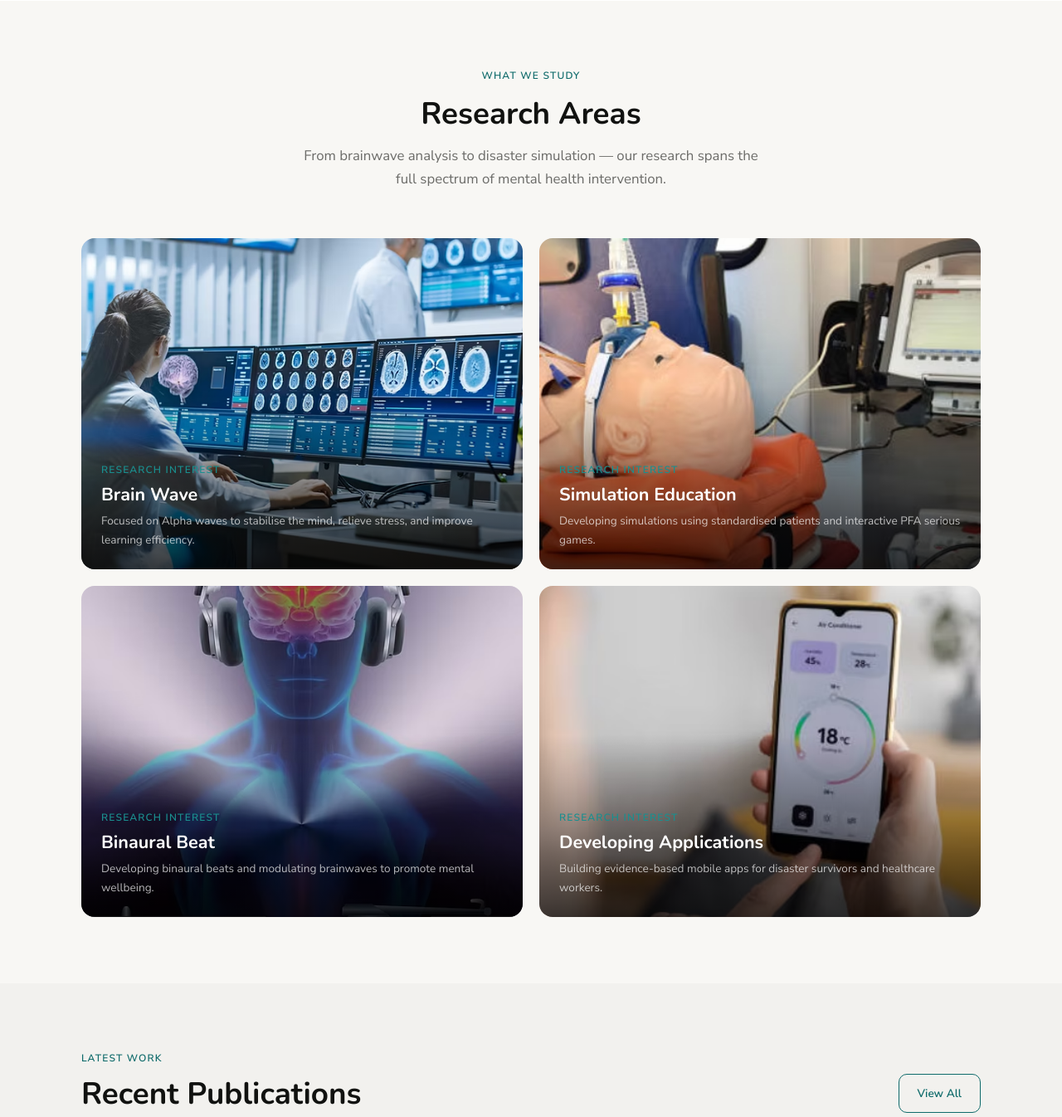
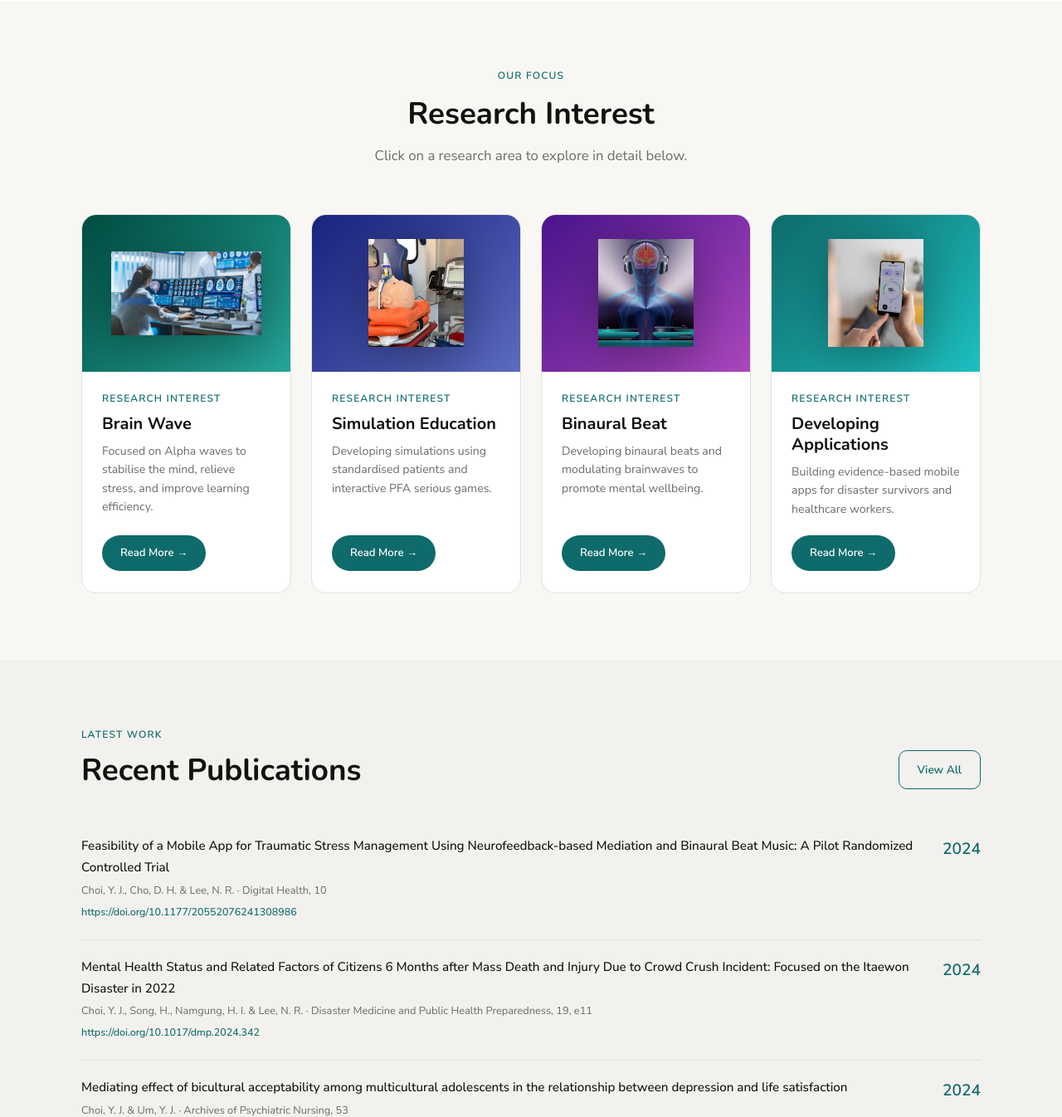
Before and after one commit to ihpark0305-cyber/caupsynr, a Flask app: page / in a window 1280 px wide. Shown: the part 1520-2866 px from the top of the page at 83% size. Run offline with Flask 3, Linux system fonts and the light colour scheme.

Commit message:
수정 내용

```diff
--- a/app.py
+++ b/app.py
@@ -17,6 +17,7 @@ SUPABASE_KEY = os.getenv("SUPABASE_KEY", "")
 GALLERY_FOLDER    = os.path.join(os.path.dirname(os.path.abspath(__file__)), 'static', 'images', 'gallery')
 GALLERY_DATA_FILE = os.path.join(os.path.dirname(os.path.abspath(__file__)), 'gallery_data.json')
 APPS_EXTRA_FILE   = os.path.join(os.path.dirname(os.path.abspath(__file__)), 'apps_extra.json')
+PUBS_EXTRA_FILE   = os.path.join(os.path.dirname(os.path.abspath(__file__)), 'pubs_extra.json')
 ALLOWED_EXTENSIONS = {'png', 'jpg', 'jpeg', 'gif', 'avif', 'webp'}
 
 def allowed_file(f): return '.' in f and f.rsplit('.',1)[1].lower() in ALLOWED_EXTENSIONS
@@ -41,6 +42,13 @@ def load_extra_apps():
 
 def save_extra_apps(data):
     with open(APPS_EXTRA_FILE,'w',encoding='utf-8') as f: json.dump(data,f,ensure_ascii=False,indent=2)
+
+def load_extra_pubs():
+    if not os.path.exists(PUBS_EXTRA_FILE): return []
+    with open(PUBS_EXTRA_FILE,'r',encoding='utf-8') as f: return json.load(f)
+
+def save_extra_pubs(data):
+    with open(PUBS_EXTRA_FILE,'w',encoding='utf-8') as f: json.dump(data,f,ensure_ascii=False,indent=2)
 
 def sb(method, path, data=None, params=""):
     if not SUPABASE_URL or not SUPABASE_KEY: return []
@@ -78,10 +86,10 @@ PROFESSOR = {
 }
 
 RESEARCH_TOPICS = [
-    {"key": "brainwave",   "title": "Brain Wave",              "summary": "Focused on Alpha waves to stabilise the mind, relieve stress, and improve learning efficiency.",         "image": "images/brain_wave.avif"},
-    {"key": "simulation",  "title": "Simulation Education",    "summary": "Developing simulations using standardised patients and interactive PFA serious games.",                   "image": "images/simulation.avif"},
-    {"key": "binaural",    "title": "Binaural Beat",           "summary": "Developing binaural beats and modulating brainwaves to promote mental wellbeing.",                       "image": "images/binaural.avif"},
-    {"key": "app",         "title": "Developing Applications", "summary": "Building evidence-based mobile apps for disaster survivors and healthcare workers.",                     "image": "images/app.avif"},
+    {"key": "brainwave",   "title": "Brain Wave",              "summary": "Focused on Alpha waves to stabilise the mind, relieve stress, and improve learning efficiency.",         "image": "images/brain_wave.avif",  "gradient": "linear-gradient(135deg,#004d40 0%,#26a69a 100%)"},
+    {"key": "simulation",  "title": "Simulation Education",    "summary": "Developing simulations using standardised patients and interactive PFA serious games.",                   "image": "images/simulation.avif",  "gradient": "linear-gradient(135deg,#1a237e 0%,#5c6bc0 100%)"},
+    {"key": "binaural",    "title": "Binaural Beat",           "summary": "Developing binaural beats and modulating brainwaves to promote mental wellbeing.",                       "image": "images/binaural.avif",    "gradient": "linear-gradient(135deg,#4a148c 0%,#ab47bc 100%)"},
+    {"key": "app",         "title": "Developing Applications", "summary": "Building evidence-based mobile apps for disaster survivors and healthcare workers.",                     "image": "images/app.avif",         "gradient": "linear-gradient(135deg,#0F6B6B 0%,#1ec0c0 100%)"},
 ]
 
 TEAM = {
@@ -297,7 +305,8 @@ COPYRIGHTS = [
 
 def _articles_by_year():
     result = OrderedDict()
-    for pub in sorted(ARTICLES, key=lambda x: -x["year"]):
+    all_pubs = ARTICLES + load_extra_pubs()
+    for pub in sorted(all_pubs, key=lambda x: -x["year"]):
         result.setdefault(pub["year"], []).append(pub)
     return result
 
@@ -319,7 +328,30 @@ def team():
 def publications():
     by_year = _articles_by_year()
     return render_template("publications.html", publications_by_year=by_year,
-                           pub_years=list(by_year.keys()), copyrights=COPYRIGHTS)
+                           pub_years=list(by_year.keys()), copyrights=COPYRIGHTS,
+                           current_year=datetime.now().year)
+
+@app.route("/publications/new", methods=["POST"])
+@login_required
+def publications_new():
+    title = request.form.get('title','').strip()
+    if not title: return redirect(url_for('publications'))
+    try:
+        year = int(request.form.get('year', datetime.now().year))
+    except ValueError:
+        year = datetime.now().year
+    doi_raw = request.form.get('doi','').strip()
+    entry = {
+        'year': year,
+        'title': title,
+        'authors': request.form.get('authors','').strip(),
+        'journal': request.form.get('journal','').strip(),
+        'doi': doi_raw if doi_raw else None,
+    }
+    extra = load_extra_pubs()
+    extra.append(entry)
+    save_extra_pubs(extra)
+    return redirect(url_for('publications'))
 
 @app.route("/apps")
 def apps():
--- a/gallery_data.json
+++ b/gallery_data.json
@@ -1,7 +1,7 @@
 [
   {
     "key": "inc2023",
-    "title": "INC_(2023)",
+    "title": "INC 2023",
     "date": "November 2–3, 2023",
     "venue": "The K Hotel Seoul, Korea",
     "description": "The TSL had a poster presentation at INC.",
--- a/static/css/style.css
+++ b/static/css/style.css
@@ -980,16 +980,17 @@ section { padding: 80px 0; }
   .ri-grid { grid-template-columns: 1fr; }
 }
 
-/* ── Research card image (top area) ── */
+/* ── Research card image (top area — icon style) ── */
 .ri-card-img {
-  width: 100%;
-  height: 100%;
-  object-fit: cover;
+  width: auto;
+  max-width: 72%;
+  max-height: 130px;
+  object-fit: contain;
   display: block;
+  filter: drop-shadow(0 10px 28px rgba(0,0,0,.32));
   transition: transform .35s ease;
-  opacity: .92;
 }
-.ri-card:hover .ri-card-img { transform: scale(1.06); opacity: 1; }
+.ri-card:hover .ri-card-img { transform: scale(1.1) translateY(-4px); }
 
 /* ── Gallery Event Detail Page ── */
 .event-hero {
--- a/templates/home.html
+++ b/templates/home.html
@@ -59,18 +59,22 @@
 <section>
   <div class="container">
     <div class="section-header">
-      <span class="label">What we study</span>
-      <h2>Research Areas</h2>
-      <p>From brainwave analysis to disaster simulation — our research spans the full spectrum of mental health intervention.</p>
+      <span class="label">Our Focus</span>
+      <h2>Research Interest</h2>
+      <p>Click on a research area to explore in detail below.</p>
     </div>
-    <div class="research-grid">
+    <div class="ri-grid">
       {% for r in research_topics %}
-      <a href="{{ url_for('research') }}?topic={{ r.key }}" class="research-card">
-        <img src="{{ url_for('static', filename=r.image) }}" alt="{{ r.title }}">
-        <div class="research-card-overlay">
+      <a href="{{ url_for('research') }}?topic={{ r.key }}" class="ri-card">
+        <div class="ri-card-top" style="background:{{ r.gradient }};">
+          <img src="{{ url_for('static', filename=r.image) }}"
+               alt="{{ r.title }}" class="ri-card-img">
+        </div>
+        <div class="ri-card-body">
           <span class="label">Research Interest</span>
           <h3>{{ r.title }}</h3>
-          <p>{{ r.summary }}</p>
+          <p class="ri-card-desc">{{ r.summary }}</p>
+          <span class="ri-read-more">Read More →</span>
         </div>
       </a>
       {% endfor %}
```
Also changed, not shown: templates/publications.html (+23 -0 lines), templates/research.html (+7 -51 lines).
